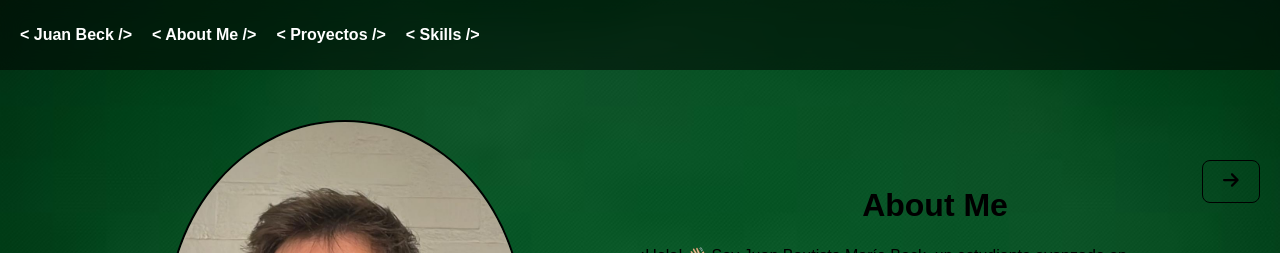
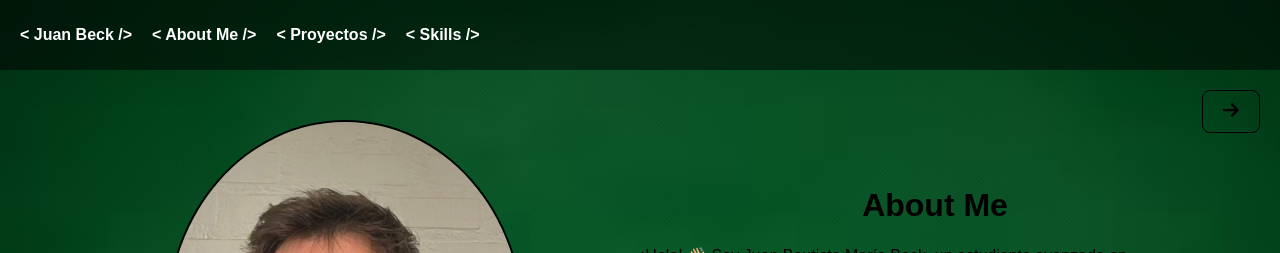
Before and after one commit to JBautistaBeck/My-Portfolio-Nuevo, a React (Create React App) app: page /about in a window 1280 px wide. Shown: the top 253 px of the page. Built offline with nearby package versions, Linux system fonts and the light colour scheme.

Commit message:
boton about arreglo9

```diff
--- a/src/views/about/about.css
+++ b/src/views/about/about.css
@@ -51,7 +51,7 @@
     position: absolute;
     top: 90px;
     right: 20px;
-    margin-top: -20px;
+    margin-top: -90px;
 }
 
 /*ANIMACIONES*/
```
